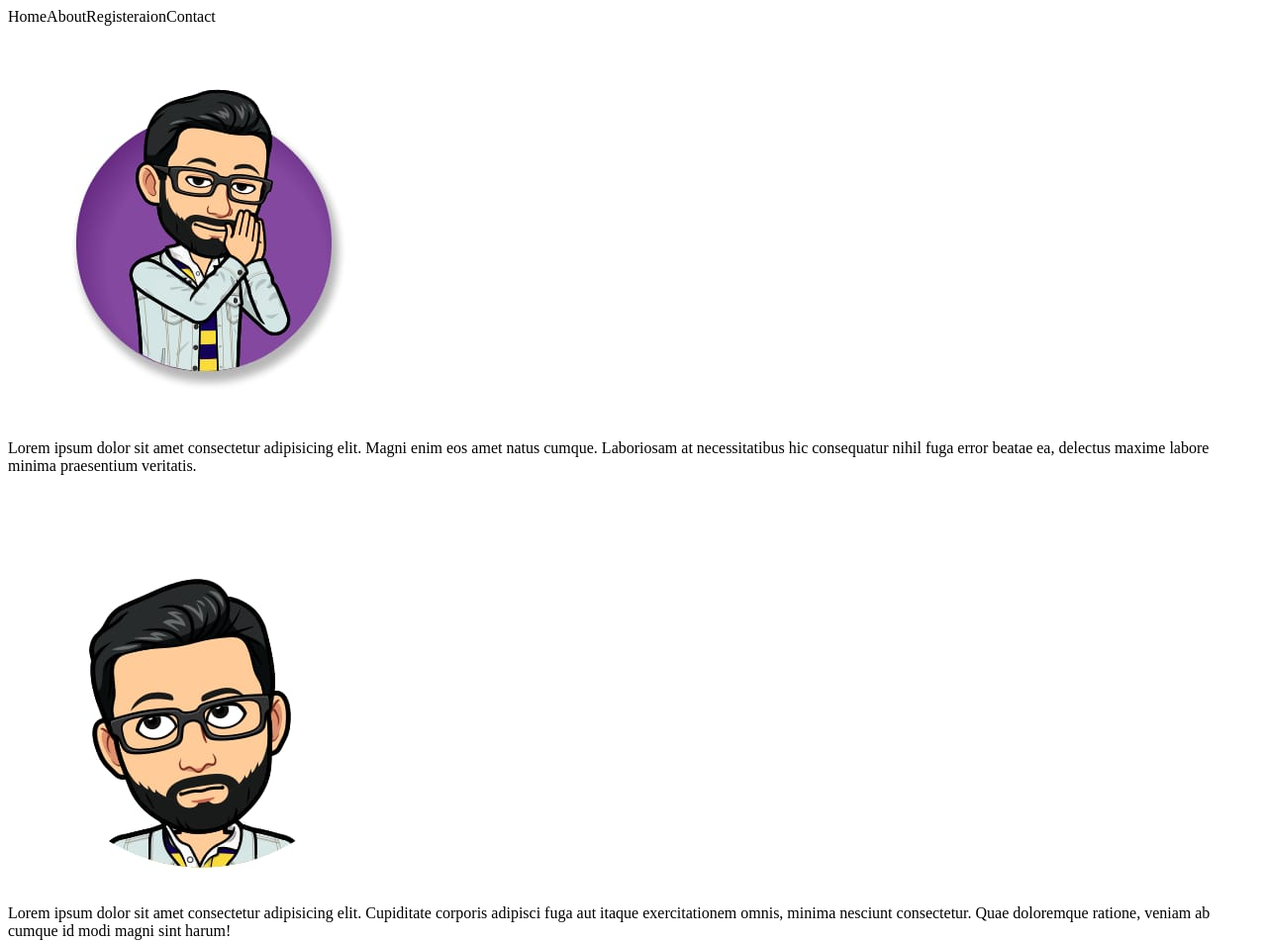
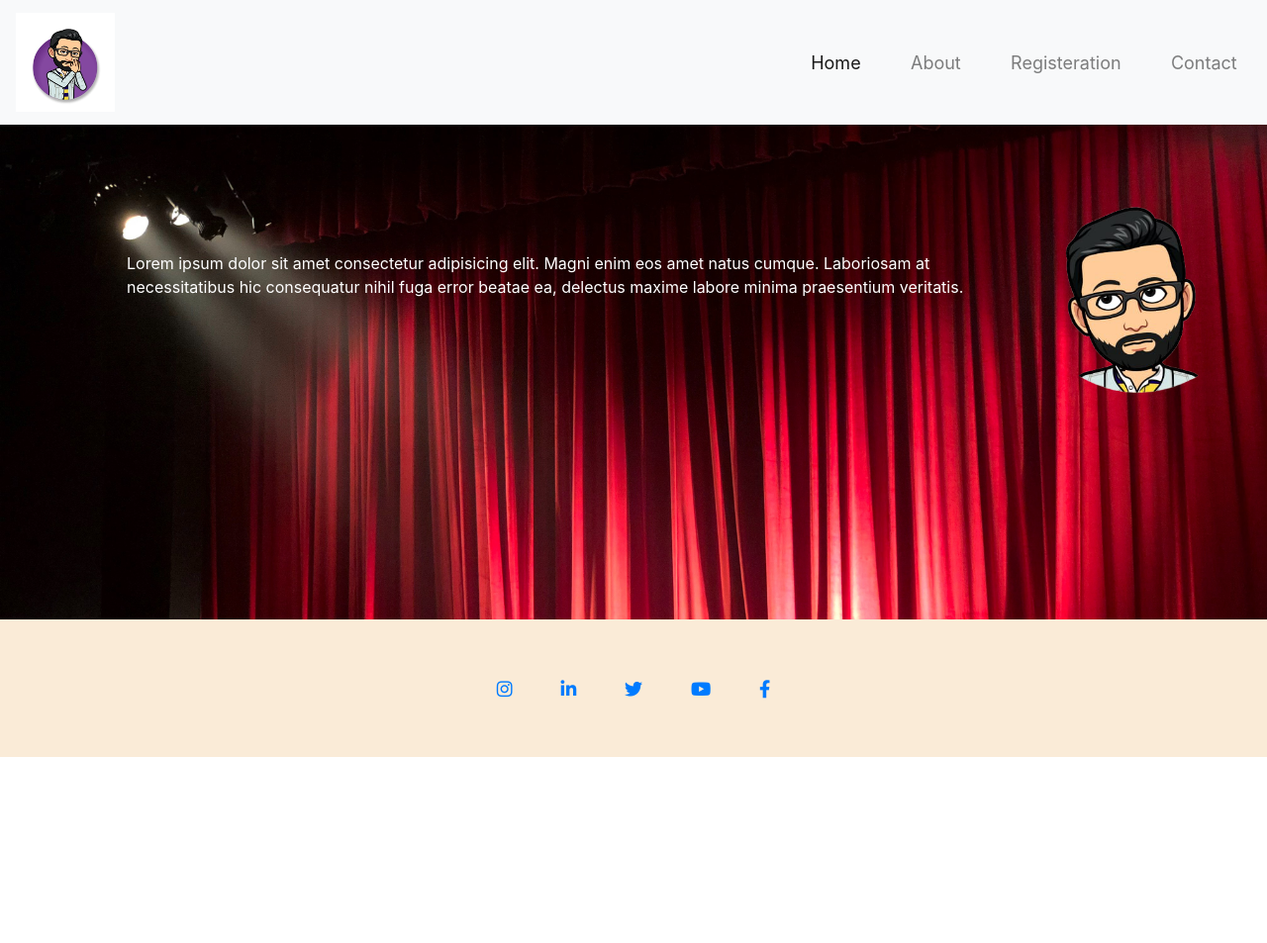
Before and after one commit to ayushgupta0110/Gupta-Aur-Comedy, a plain HTML site: page index.html in a window 1280 px wide. Shown: the top 953 px of the page at 99% size. After the commit the page ends 800 px from the top, so only its background shows below. Drawn offline with nearby package versions, Linux system fonts and the light colour scheme.

Commit message:
Added logo and updated home page

```diff
--- a/assets/css/home.css
+++ b/assets/css/home.css
@@ -1,8 +1,66 @@
+body{
+    font-family: sans-serif;
+}
 .navbar{
+    min-width: 100%;
     display: flex;
-    max-width: 100%;
 }
 
 .nav-logo{
-    width: 200px;
+    width: 100px;
 }
+.navbar-nav{
+    margin-left: 60%;
+}
+.nav-item{
+    margin-right: 10%;
+    font-size: large;
+}
+
+.fav-icons{
+    display: flex;
+    min-width:60%;
+}
+
+/* About section */
+
+.about-me{
+    box-sizing: border-box;
+    min-width:100%;
+    background-image: url(../images/pexels-monica-silvestre-713149.jpg);
+    background-size: cover;
+    height: 500px;
+    position: relative;
+}
+
+.description{
+    align-items: center;
+    padding: 10%;
+    color: #fff;
+}
+
+.about-img{
+    /* border: 1px solid #fff; */
+    border-radius:100%;
+    float:right;
+    width: 20%;
+    margin-top:2%;
+}
+
+
+
+
+/* Footer Section */
+
+#footer{
+    box-sizing: border-box;
+    min-width: 100%;
+    min-height: 40%;
+    padding: 3%;
+    background-color: antiquewhite;
+}
+
+.fab{
+    margin: 2%;
+    font-size: large;
+}
--- a/index.html
+++ b/index.html
@@ -6,48 +6,76 @@
     <meta name="viewport" content="width=device-width, initial-scale=1.0">
     <link rel="stylesheet" href="https://use.fontawesome.com/releases/v5.8.2/css/all.css">
     <link rel="stylesheet" href="./assets/css/home.css">
+    <!-- Bootstrap -->
+    <link rel="stylesheet" href="https://cdn.jsdelivr.net/npm/bootstrap@4.6.0/dist/css/bootstrap.min.css" integrity="sha384-B0vP5xmATw1+K9KRQjQERJvTumQW0nPEzvF6L/Z6nronJ3oUOFUFpCjEUQouq2+l" crossorigin="anonymous">
+    <script src="https://code.jquery.com/jquery-3.5.1.slim.min.js" integrity="sha384-DfXdz2htPH0lsSSs5nCTpuj/zy4C+OGpamoFVy38MVBnE+IbbVYUew+OrCXaRkfj" crossorigin="anonymous"></script>
+    <script src="https://cdn.jsdelivr.net/npm/popper.js@1.16.1/dist/umd/popper.min.js" integrity="sha384-9/reFTGAW83EW2RDu2S0VKaIzap3H66lZH81PoYlFhbGU+6BZp6G7niu735Sk7lN" crossorigin="anonymous"></script>
+    <script src="https://cdn.jsdelivr.net/npm/bootstrap@4.6.0/dist/js/bootstrap.min.js" integrity="sha384-+YQ4JLhjyBLPDQt//I+STsc9iw4uQqACwlvpslubQzn4u2UU2UFM80nGisd026JF" crossorigin="anonymous"></script>
     <title>Gupta Aur Comedy</title>
 </head>
 <body>
     <header>
-        <div class="navbar">
+        <nav class="navbar navbar-expand-lg navbar-light bg-light">
+            <a class="navbar-brand" href="#">
+                <img class="nav-logo" src="./assets/images/Logo.jpeg">
+            </a>
+            <button class="navbar-toggler" type="button" data-toggle="collapse" data-target="#navbarTogglerDemo02" aria-controls="navbarTogglerDemo02" aria-expanded="false" aria-label="Toggle navigation">
+              <span class="navbar-toggler-icon"></span>
+            </button>
 
-           <!-- <img class="nav-logo" src="./assets/images/Logo.jpeg"> -->
-            <div class="links">Home</div>
-            <div class="links">About</div>
-            <div class="links">Registeraion</div>
-            <div class="links">Contact</div>
+            <div class="collapse navbar-collapse" id="navbarTogglerDemo02">
+              <ul class="navbar-nav mr-auto mt-2 mt-lg-0">
+                <li class="nav-item active">
+                  <a class="nav-link" href="#">Home <span class="sr-only">Home</span></a>
+                </li>
+                <li class="nav-item">
+                  <a class="nav-link" href="#">About</a>
+                </li>
+                <li class="nav-item">
+                  <a class="nav-link" href="#">Registeration</a>
+                </li>
+                <li class="nav-item">
+                  <a class="nav-link" href="#">Contact</a>
+                </li>
+              </ul>
             </div>
+          </nav>
     </header>
-    <section>
-        <div id="About">
-            <img src="./assets/images/Logo.jpeg">
-            <p>Lorem ipsum dolor sit amet consectetur adipisicing elit. Magni enim eos amet natus cumque. Laboriosam at necessitatibus hic consequatur nihil fuga error beatae ea, delectus maxime labore minima praesentium veritatis.</p>
+    <section class="about">
+        <div class="about-me">
+            <img class="about-img" src="./assets/images/logo2-removebg-preview.png">
+            <p class="description">Lorem ipsum dolor sit amet consectetur adipisicing elit. Magni enim eos amet natus cumque. Laboriosam at necessitatibus hic consequatur nihil fuga error beatae ea, delectus maxime labore minima praesentium veritatis.</p>
         </div>
      </section>
+
      <section>
         <div id="login-page">
 
         </div>
     </section>
+
     <section>
         <div id="Payment-page">
 
         </div>
     </section>
 
-    <footer>
-        <div class="footer-pic">
+    <footer id="footer">
+        <!-- <div class="footer-pic">
             <img src="./assets/images/logo2.jpeg">
             <p>Lorem ipsum dolor sit amet consectetur adipisicing elit. Cupiditate corporis adipisci fuga aut itaque exercitationem omnis, minima nesciunt consectetur. Quae doloremque ratione, veniam ab cumque id modi magni sint harum!</p>
-        </div>
-        <div class="fav-icons">
+        </div> -->
+            <div class="container">
+                <div class="row">
+                    <div class="col-md-12 text-center">
                         <a href="#"><i class="fab fa-instagram "></i></a>
                         <a href="#"><i class="fab fa-linkedin-in "></i></a>
                         <a href="#"><i class="fab fa-twitter "></i></a>
                         <a href="#"><i class="fab fa-youtube "></i></a>
                         <a href="#"><i class="fab fa-facebook-f "></i></a>
                     </div>
+                </div>
+            </div>
     </footer>
 </body>
 </html>
```
Also changed, not shown: assets/images/Logo-removebg-preview.png (added), assets/images/logo2-removebg-preview.png (added), assets/images/logo3-removebg-preview.png (added), assets/images/pexels-monica-silvestre-713149.jpg (added). Lines whose indentation alone changed are shown as unchanged.
